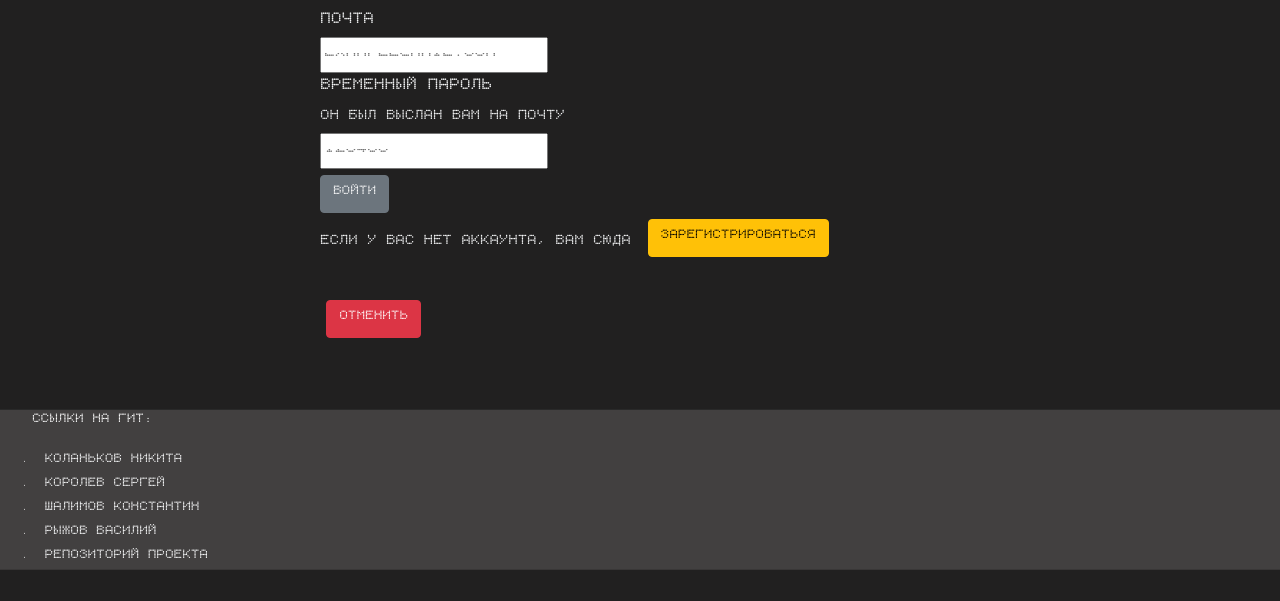
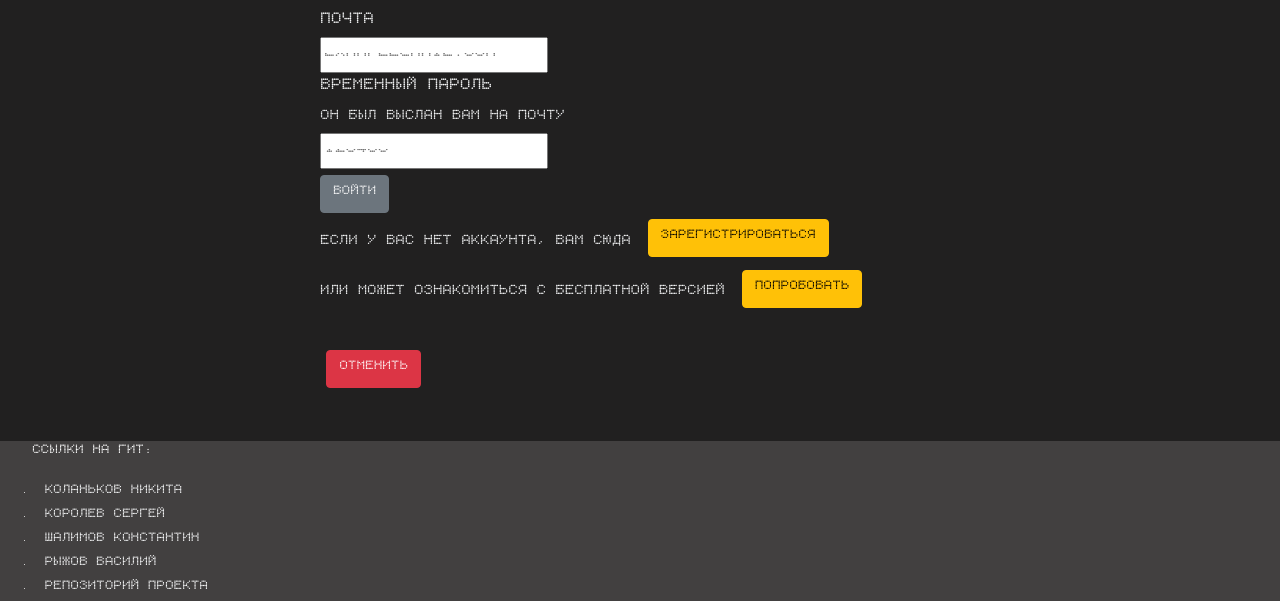
Before and after one commit to NonHexagon/Text_to_audio_service, a Flask app: page /login in a window 1280 px wide. Shown: the part 230-831 px from the top of the page. Before the commit the page ends 800 px from the top, so only its background shows below. Run offline with Flask 3, Linux system fonts and the light colour scheme; some libraries are stand-ins or nearby versions.

Commit message:
Update login.html

```diff
--- a/Сайт/templates/login.html
+++ b/Сайт/templates/login.html
@@ -15,6 +15,8 @@
     <br>
     <small>Если у вас нет аккаунта, вам сюда</small>
     <a href="/register" class="btn btn-warning">Зарегистрироваться</a><br>
+    <small>Или может ознакомиться с бесплатной версией</small>
+    <a href="/textloader" class="btn btn-warning">Попробовать</a><br>
     <br>
     <a href="/" class="btn btn-danger">Отменить</a>
 
```
